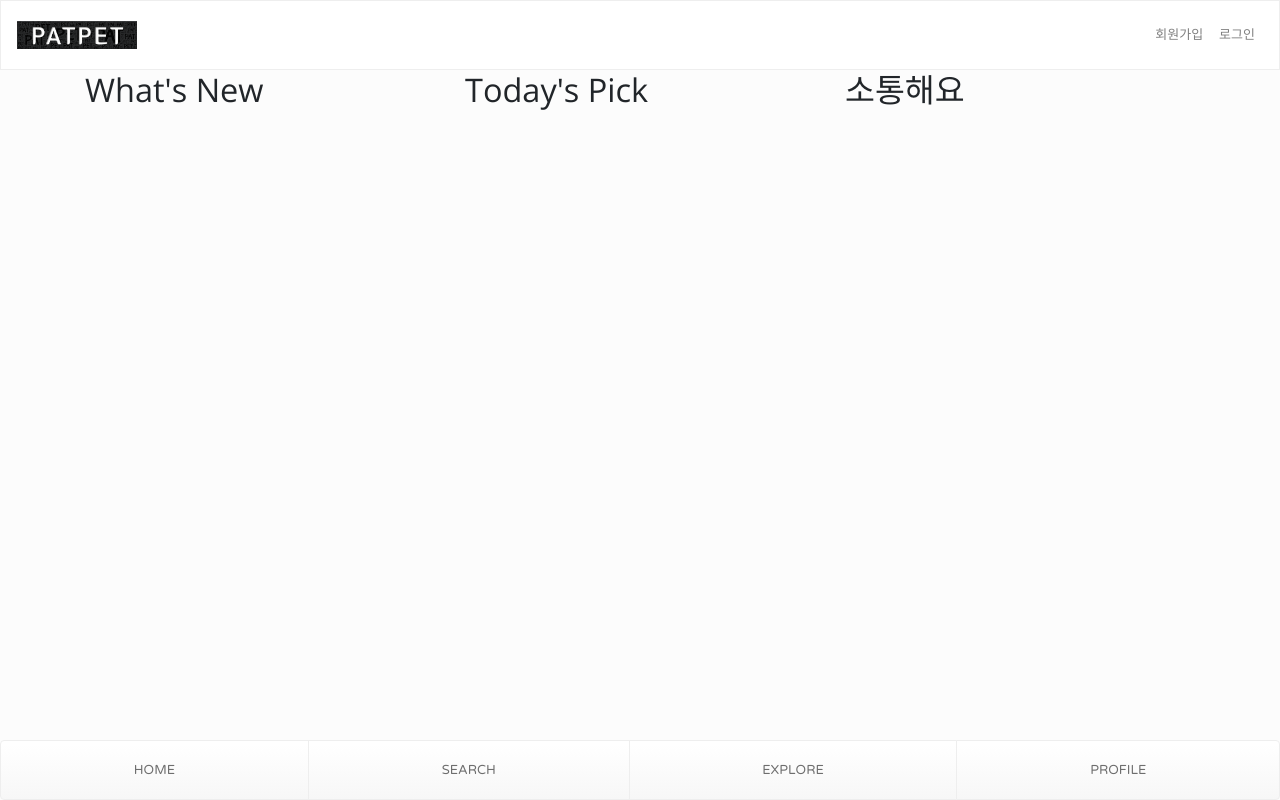
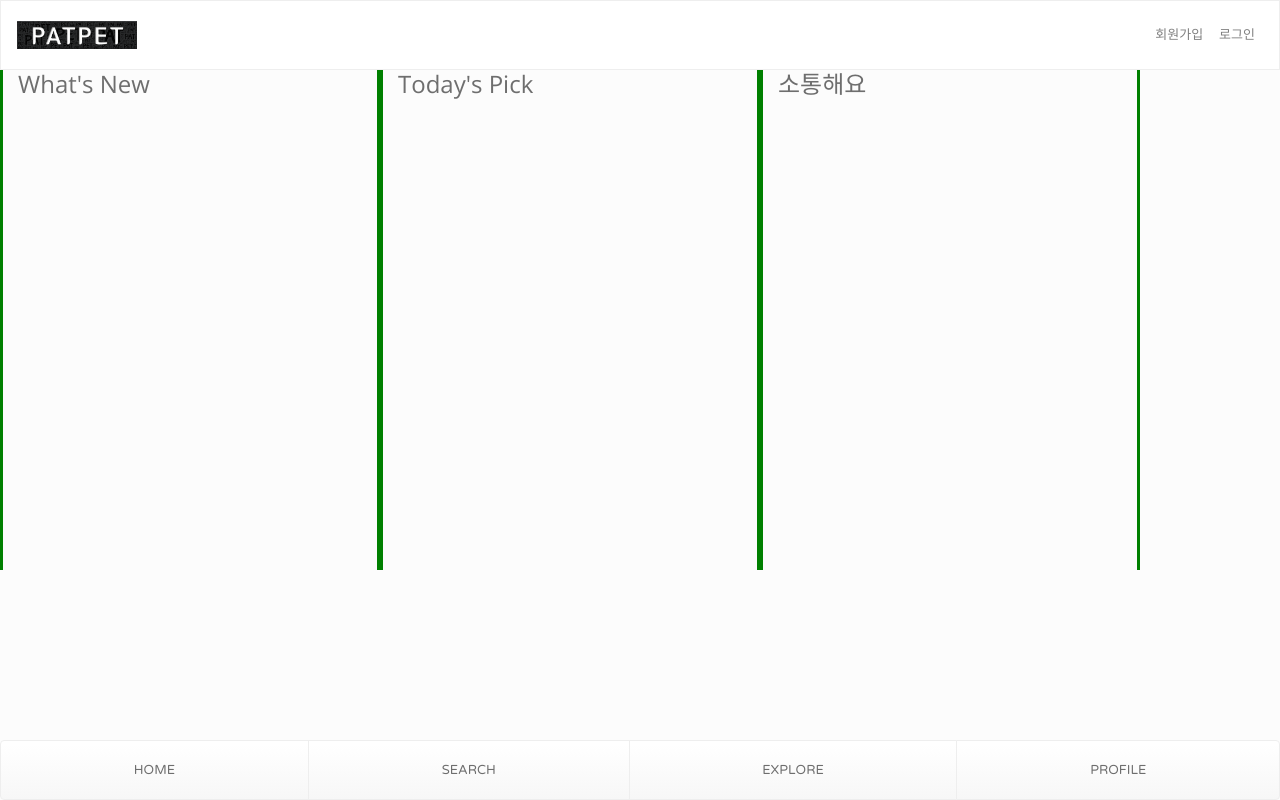
Before and after one commit to pirogramming/patpet, a Django app: page /explore/ in a window 1280 px wide. Run offline with Django 3.2, Linux system fonts and the light colour scheme; some libraries are stand-ins or nearby versions; some web fonts are replaced.

Commit message:
explore layout 수정

```diff
--- a/explore/templates/explore/layout.html
+++ b/explore/templates/explore/layout.html
@@ -2,6 +2,24 @@
 
 
 {% block content %}
+    <style>
+        .container {
+            margin-left: 0;
+            margin-right: 0;
+        }
+
+        h1 {
+            color: #6E6E6E;
+            font-size: 24px;
+        }
+
+        .col-sm-4 {
+            border-right: 3px solid green;
+            border-left: 3px solid green;
+            height: 500px;
+        }
+    </style>
+
     <div class="container">
         <div class="row">
             <div class="col-sm-4">
@@ -15,4 +33,5 @@
             </div>
         </div>
     </div>
+
 {% endblock %}
```
